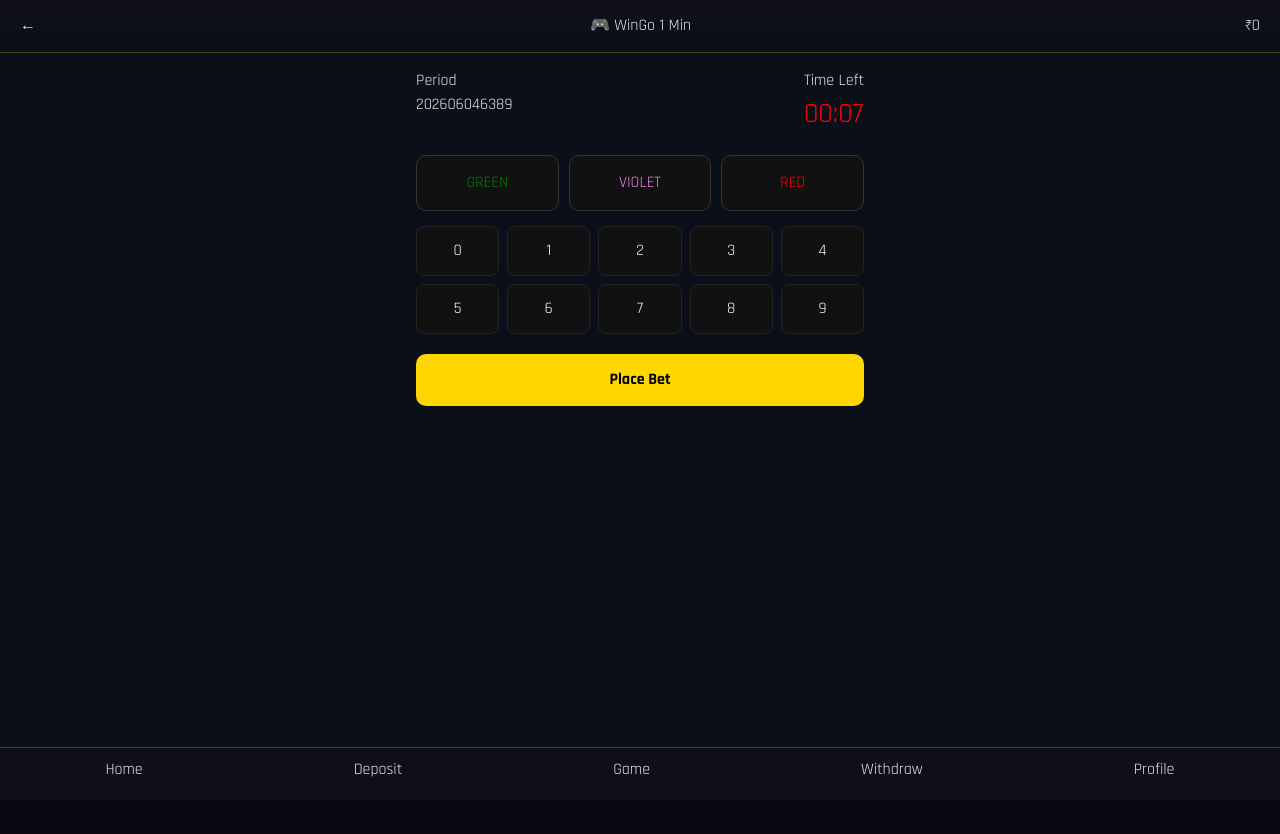
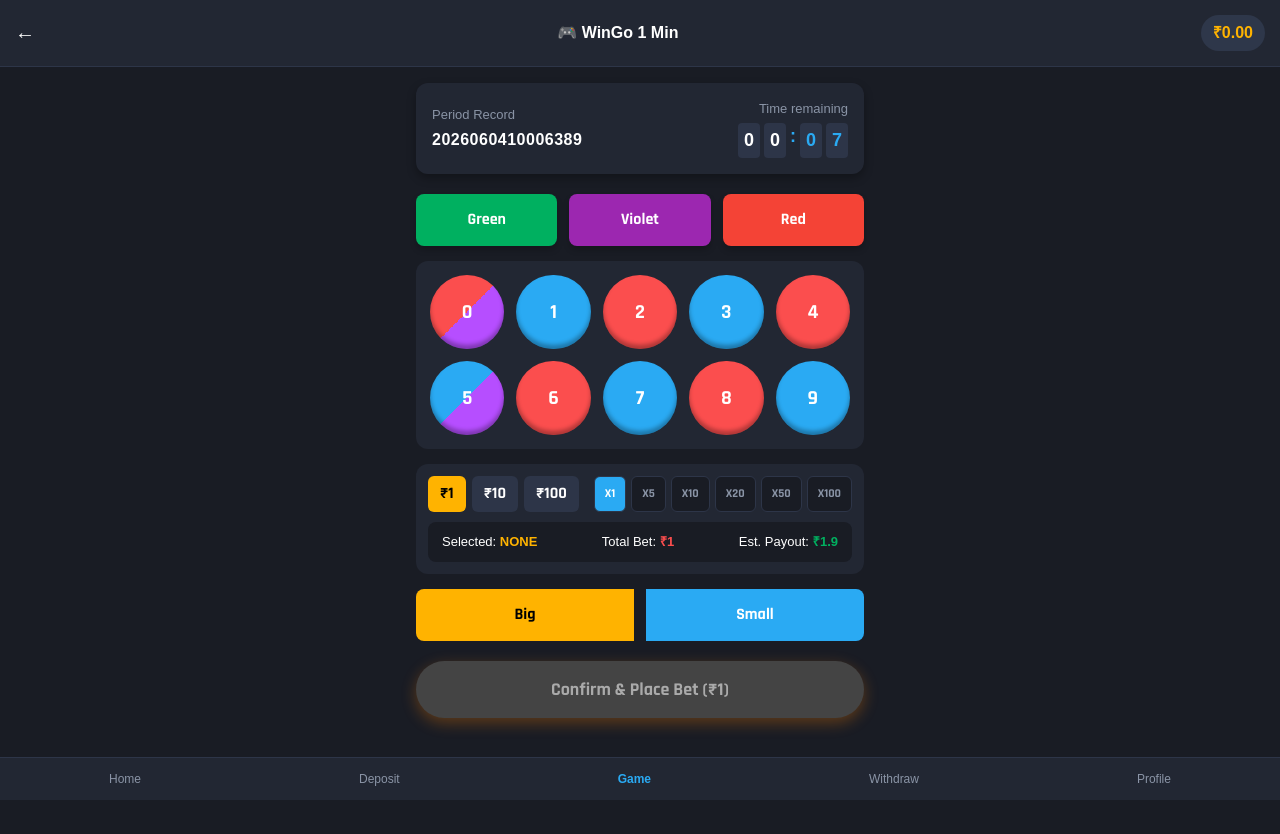
Before and after one commit to sohilcodes/wingo-frontend, a Next.js app: page /game in a window 1280 px wide. Before the commit the page ends 800 px from the top, so only its background shows below. Built offline with nearby package versions, Linux system fonts and the light colour scheme; no server answers; sample sign-in values are in the browser's storage.

Commit message:
Update page.tsx

```diff
--- a/app/game/page.tsx
+++ b/app/game/page.tsx
@@ -6,7 +6,7 @@ import { useRouter } from "next/navigation";
 import axios from "axios";
 
 const API = "https://wingo-backend-gtqa.onrender.com";
-const ROUND_TIME = 60; // 60 sec game cycle
+const ROUND_TIME = 60; // 1 Min Game
 
 export default function Game() {
   const router = useRouter();
@@ -14,18 +14,25 @@ export default function Game() {
   const [user, setUser] = useState<any>(null);
   const [timeLeft, setTimeLeft] = useState(60);
   const [period, setPeriod] = useState("");
-  const [selected, setSelected] = useState<string | null>(null);
-  const [betAmt, setBetAmt] = useState(10);
+
+  // Selection States
+  const [selected, setSelected] = useState<string | null>(null); // color, number, or big/small
+  const [baseAmt, setBaseAmt] = useState<number>(1); // 1 rupee base bet
+  const [multiplier, setMultiplier] = useState<number>(1); // X1, X5, X10, etc.
   const [loading, setLoading] = useState(false);
 
   const offsetRef = useRef(0);
+
+  // Total amount calculated instantly
+  const totalBetAmount = baseAmt * multiplier;
+  // Profit calculation (₹10 bet yields ₹19 returns -> 1.9x ratio)
+  const expectedPayout = totalBetAmount * 1.9;
 
   // ---------------- GET SERVER TIME ----------------
   const syncTime = async () => {
     try {
       const res = await axios.get(`${API}/health`);
       const serverTime = new Date(res.data.time).getTime();
-
       const clientTime = Date.now();
       offsetRef.current = serverTime - clientTime;
     } catch (err) {
@@ -34,13 +41,12 @@ export default function Game() {
     }
   };
 
-  // ---------------- PERIOD CALC ----------------
+  // ---------------- PERIOD CALCULATION ----------------
   const getPeriod = (now: number) => {
     const base = new Date(now);
     const yyyymmdd = base.toISOString().slice(0, 10).replace(/-/g, "");
-
     const minutes = Math.floor(now / (60 * 1000));
-    return `${yyyymmdd}${String(minutes).slice(-4)}`;
+    return `${yyyymmdd}1000${String(minutes).slice(-4)}`;
   };
 
   // ---------------- INIT ----------------
@@ -50,7 +56,6 @@ export default function Game() {
       router.push("/");
       return;
     }
-
     setUser(JSON.parse(u));
     syncTime();
   }, []);
@@ -59,25 +64,22 @@ export default function Game() {
   useEffect(() => {
     const interval = setInterval(() => {
       const now = Date.now() + offsetRef.current;
-
       const seconds = Math.floor(now / 1000);
       const currentTimeLeft = ROUND_TIME - (seconds % ROUND_TIME);
 
       setTimeLeft(currentTimeLeft);
-
       setPeriod(getPeriod(now));
     }, 1000);
-
     return () => clearInterval(interval);
   }, []);
 
-  // ---------------- BET ----------------
+  // ---------------- PLACE BET ----------------
   const placeBet = async () => {
-    if (!selected) return alert("Please select option");
-    if (timeLeft < 5) return alert("Betting closed!");
+    if (!selected) return alert("Please select an option to trade!");
+    if (timeLeft < 5) return alert("Betting closed for this round!");
+    if (user?.balance < totalBetAmount) return alert("Insufficient balance!");
 
     setLoading(true);
-
     try {
       const token = localStorage.getItem("token");
 
@@ -85,17 +87,25 @@ export default function Game() {
         `${API}/api/game/bet`,
         {
           userId: user?.id,
-          type: "color",
+          type: isNaN(Number(selected)) ? (["big", "small"].includes(selected) ? "size" : "color") : "number",
           value: selected,
-          amount: betAmt,
+          amount: totalBetAmount,
           period_id: period,
         },
-        {
-          headers: { Authorization: `Bearer ${token}` },
-        }
+        { headers: { Authorization: `Bearer ${token}` } }
       );
 
-      alert(res.data?.success ? `Bet placed ₹${betAmt}` : "Failed");
+      if (res.data?.success || res.status === 200) {
+        // Instant Live Balance Update on Success
+        const updatedBalance = user.balance - totalBetAmount;
+        const updatedUser = { ...user, balance: updatedBalance };
+        setUser(updatedUser);
+        localStorage.setItem("user", JSON.stringify(updatedUser));
+
+        alert(`Bet placed successfully! Amount: ₹${totalBetAmount}`);
+      } else {
+        alert("Failed to place bet");
+      }
     } catch (err: any) {
       alert(err?.response?.data?.error || "Network error");
     } finally {
@@ -103,67 +113,76 @@ export default function Game() {
     }
   };
 
-  // ---------------- UI ----------------
+  // Colors mapping for styling numbers exactly like screenshot
+  const getNumberBg = (n: number) => {
+    if (n === 0) return "linear-gradient(135deg, #fb4e4e 50%, #b64eff 50%)";
+    if (n === 5) return "linear-gradient(135deg, #2aaaf3 50%, #b64eff 50%)";
+    if ([1, 3, 7, 9].includes(n)) return "#2aaaf3"; // Green/Blueish as per image
+    return "#fb4e4e"; // Red
+  };
+
   return (
-    <div style={{ minHeight: "100vh", background: "#0b0f1a", paddingBottom: 90 }}>
+    <div style={{ minHeight: "100vh", background: "#191c24", color: "#fff", paddingBottom: 100, fontFamily: "sans-serif" }}>
 
       {/* HEADER */}
-      <div className="top-header">
-        <button onClick={() => router.push("/home")}>←</button>
-        <span>🎮 WinGo 1 Min</span>
-        <div>₹{user?.balance || 0}</div>
+      <div style={{ display: "flex", justifyContent: "space-between", alignItems: "center", padding: "15px", background: "#222733", borderBottom: "1px solid #2d3548" }}>
+        <button onClick={() => router.push("/home")} style={{ background: "none", border: "none", color: "#fff", fontSize: 20, cursor: "pointer" }}>←</button>
+        <span style={{ fontWeight: "bold", fontSize: 16 }}>🎮 WinGo 1 Min</span>
+        <div style={{ background: "#2e374a", padding: "6px 12px", borderRadius: 20, color: "#ffb300", fontWeight: "bold" }}>
+          ₹{user?.balance?.toFixed(2) || "0.00"}
+        </div>
       </div>
 
       <div style={{ padding: 16, maxWidth: 480, margin: "auto" }}>
 
-        {/* TIMER */}
-        <div style={{ display: "flex", justifyContent: "space-between" }}>
+        {/* TIMER & PERIOD CARD */}
+        <div style={{ background: "#222733", borderRadius: 12, padding: 16, display: "flex", justifyContent: "space-between", alignItems: "center", boxShadow: "0 4px 10px rgba(0,0,0,0.3)" }}>
           <div>
-            <div>Period</div>
-            <div>{period}</div>
+            <div style={{ color: "#8a94a6", fontSize: 13, marginBottom: 4 }}>Period Record</div>
+            <div style={{ fontSize: 16, fontWeight: "bold", letterSpacing: 0.5 }}>{period}</div>
           </div>
-
-          <div>
-            <div>Time Left</div>
-            <div style={{ fontSize: 28, color: timeLeft <= 10 ? "red" : "green" }}>
-              {String(Math.floor(timeLeft / 60)).padStart(2, "0")}:
-              {String(timeLeft % 60).padStart(2, "0")}
+          <div style={{ textAlign: "right" }}>
+            <div style={{ color: "#8a94a6", fontSize: 13, marginBottom: 4 }}>Time remaining</div>
+            <div style={{ display: "flex", gap: 4, justifyContent: "flex-end" }}>
+              <span style={{ background: "#2d3548", padding: "4px 6px", borderRadius: 4, fontSize: 18, fontWeight: "bold" }}>0</span>
+              <span style={{ background: "#2d3548", padding: "4px 6px", borderRadius: 4, fontSize: 18, fontWeight: "bold" }}>0</span>
+              <span style={{ color: "#2aaaf3", fontSize: 18, fontWeight: "bold" }}>:</span>
+              <span style={{ background: "#2d3548", padding: "4px 6px", borderRadius: 4, fontSize: 18, fontWeight: "bold", color: timeLeft <= 5 ? "#fb4e4e" : "#2aaaf3" }}>
+                {String(Math.floor(timeLeft / 10))}
+              </span>
+              <span style={{ background: "#2d3548", padding: "4px 6px", borderRadius: 4, fontSize: 18, fontWeight: "bold", color: timeLeft <= 5 ? "#fb4e4e" : "#2aaaf3" }}>
+                {String(timeLeft % 10)}
+              </span>
             </div>
           </div>
         </div>
 
-        {/* COLORS */}
-        <div style={{ display: "flex", gap: 10, marginTop: 20 }}>
-          {["green", "violet", "red"].map((c) => (
-            <button
-              key={c}
-              onClick={() => setSelected(c)}
-              style={{
-                flex: 1,
-                padding: 15,
-                background: selected === c ? "#222" : "#111",
-                color: c,
-                border: "1px solid #333",
-                borderRadius: 10,
-              }}
-            >
-              {c.toUpperCase()}
-            </button>
-          ))}
+        {/* THREE MAIN COLOR BUTTONS */}
+        <div style={{ display: "flex", gap: 12, marginTop: 20 }}>
+          <button onClick={() => setSelected("green")} style={{ flex: 1, padding: "14px", background: "#00b060", color: "#fff", border: selected === "green" ? "3px solid #fff" : "none", borderRadius: 8, fontWeight: "bold", fontSize: 16, cursor: "pointer", boxShadow: "0 4px 6px rgba(0,0,0,0.2)" }}>Green</button>
+          <button onClick={() => setSelected("violet")} style={{ flex: 1, padding: "14px", background: "#9c27b0", color: "#fff", border: selected === "violet" ? "3px solid #fff" : "none", borderRadius: 8, fontWeight: "bold", fontSize: 16, cursor: "pointer", boxShadow: "0 4px 6px rgba(0,0,0,0.2)" }}>Violet</button>
+          <button onClick={() => setSelected("red")} style={{ flex: 1, padding: "14px", background: "#f44336", color: "#fff", border: selected === "red" ? "3px solid #fff" : "none", borderRadius: 8, fontWeight: "bold", fontSize: 16, cursor: "pointer", boxShadow: "0 4px 6px rgba(0,0,0,0.2)" }}>Red</button>
         </div>
 
-        {/* NUMBERS */}
-        <div style={{ display: "grid", gridTemplateColumns: "repeat(5,1fr)", gap: 8, marginTop: 15 }}>
-          {[0,1,2,3,4,5,6,7,8,9].map(n => (
+        {/* NUMBERS GRID (0-9) */}
+        <div style={{ background: "#222733", borderRadius: 12, padding: 14, marginTop: 15, display: "grid", gridTemplateColumns: "repeat(5, 1fr)", gap: 12 }}>
+          {[0, 1, 2, 3, 4, 5, 6, 7, 8, 9].map((n) => (
             <button
               key={n}
               onClick={() => setSelected(String(n))}
               style={{
-                padding: 12,
-                background: selected === String(n) ? "#333" : "#111",
-                border: "1px solid #222",
-                color: "white",
-                borderRadius: 8
+                aspectRatio: "1",
+                background: getNumberBg(n),
+                border: selected === String(n) ? "3px solid #fff" : "none",
+                color: "#fff",
+                fontSize: 20,
+                fontWeight: "bold",
+                borderRadius: "50%",
+                cursor: "pointer",
+                display: "flex",
+                alignItems: "center",
+                justifyContent: "center",
+                boxShadow: "inset 0 -4px 4px rgba(0,0,0,0.3)"
               }}
             >
               {n}
@@ -171,32 +190,115 @@ export default function Game() {
           ))}
         </div>
 
-        {/* BET */}
+        {/* MULTIPLIER SLIDER / SELECTOR */}
+        <div style={{ background: "#222733", padding: 12, borderRadius: 12, marginTop: 15 }}>
+          <div style={{ display: "flex", gap: 8, justifyContent: "space-between", marginBottom: 10 }}>
+            {/* Base Rupee Selectors */}
+            {/* User can select starting base: ₹1, ₹10, ₹100 */}
+            <div style={{ display: "flex", gap: 6 }}>
+              {[1, 10, 100].map((amt) => (
+                <button
+                  key={amt}
+                  onClick={() => setBaseAmt(amt)}
+                  style={{
+                    background: baseAmt === amt ? "#ffb300" : "#2d3548",
+                    color: baseAmt === amt ? "#000" : "#fff",
+                    border: "none",
+                    padding: "6px 12px",
+                    borderRadius: 6,
+                    fontWeight: "bold",
+                    cursor: "pointer"
+                  }}
+                >
+                  ₹{amt}
+                </button>
+              ))}
+            </div>
+
+            {/* Multipliers */}
+            <div style={{ display: "flex", gap: 5, overflowX: "auto" }}>
+              {[1, 5, 10, 20, 50, 100].map((x) => (
+                <button
+                  key={x}
+                  onClick={() => setMultiplier(x)}
+                  style={{
+                    background: multiplier === x ? "#2aaaf3" : "#191c24",
+                    color: multiplier === x ? "#fff" : "#8a94a6",
+                    border: "1px solid #2d3548",
+                    padding: "6px 10px",
+                    borderRadius: 6,
+                    fontSize: 12,
+                    fontWeight: "bold",
+                    cursor: "pointer"
+                  }}
+                >
+                  X{x}
+                </button>
+              ))}
+            </div>
+          </div>
+
+          {/* DYNAMIC PROFIT CALCULATION BOX */}
+          <div style={{ display: "flex", justifyContent: "space-between", alignItems: "center", background: "#191c24", padding: "10px 14px", borderRadius: 8, fontSize: 13 }}>
+            <div>
+              Selected: <span style={{ color: "#ffb300", fontWeight: "bold", textTransform: "uppercase" }}>{selected || "None"}</span>
+            </div>
+            <div>
+              Total Bet: <span style={{ color: "#fb4e4e", fontWeight: "bold" }}>₹{totalBetAmount}</span>
+            </div>
+            <div>
+              Est. Payout: <span style={{ color: "#00b060", fontWeight: "bold" }}>₹{expectedPayout.toFixed(1)}</span>
+            </div>
+          </div>
+        </div>
+
+        {/* BIG & SMALL BUTTONS */}
+        <div style={{ display: "flex", gap: 12, marginTop: 15 }}>
+          <button onClick={() => setSelected("big")} style={{ flex: 1, padding: "14px", background: "#ffb300", color: "#000", border: selected === "big" ? "3px solid #fff" : "none", borderRadius: "8px 0 0 8px", fontWeight: "bold", fontSize: 16, cursor: "pointer" }}>Big</button>
+          <button onClick={() => setSelected("small")} style={{ flex: 1, padding: "14px", background: "#2aaaf3", color: "#fff", border: selected === "small" ? "3px solid #fff" : "none", borderRadius: "0 8px 8px 0", fontWeight: "bold", fontSize: 16, cursor: "pointer" }}>Small</button>
+        </div>
+
+        {/* SUBMIT ACTION BUTTON */}
         <button
           onClick={placeBet}
-          disabled={loading}
+          disabled={loading || !selected}
           style={{
             width: "100%",
             marginTop: 20,
-            padding: 14,
-            background: "gold",
-            color: "black",
-            fontWeight: 700,
-            borderRadius: 10,
+            padding: 15,
+            background: !selected ? "#444" : "linear-gradient(90deg, #ffb300, #ff8000)",
+            color: !selected ? "#aaa" : "#000",
+            fontSize: 18,
+            fontWeight: "bold",
+            border: "none",
+            borderRadius: 30,
+            cursor: !selected ? "not-allowed" : "pointer",
+            boxShadow: "0 5px 15px rgba(255,128,0,0.3)"
           }}
         >
-          {loading ? "Placing..." : "Place Bet"}
+          {loading ? "Processing..." : `Confirm & Place Bet (₹${totalBetAmount})`}
         </button>
+
       </div>
 
-      {/* BOTTOM NAV */}
-      <div className="bottom-nav">
-        <Link href="/home">Home</Link>
-        <Link href="/deposit">Deposit</Link>
-        <Link href="/game">Game</Link>
-        <Link href="/withdraw">Withdraw</Link>
-        <Link href="/profile">Profile</Link>
+      {/* BOTTOM NAVIGATION BAR */}
+      <div style={{ position: "fixed", bottom: 0, left: 0, right: 0, background: "#222733", display: "flex", justifyContent: "space-around", padding: "12px 0", borderTop: "1px solid #2d3548", zIndex: 10 }}>
+        {["Home", "Deposit", "Game", "Withdraw", "Profile"].map((tab) => (
+          <Link
+            key={tab}
+            href={`/${tab.toLowerCase()}`}
+            style={{
+              color: tab === "Game" ? "#2aaaf3" : "#8a94a6",
+              textDecoration: "none",
+              fontSize: 12,
+              fontWeight: tab === "Game" ? "bold" : "normal"
+            }}
+          >
+            {tab}
+          </Link>
+        ))}
       </div>
+
     </div>
   );
-      }
+                         }
```
